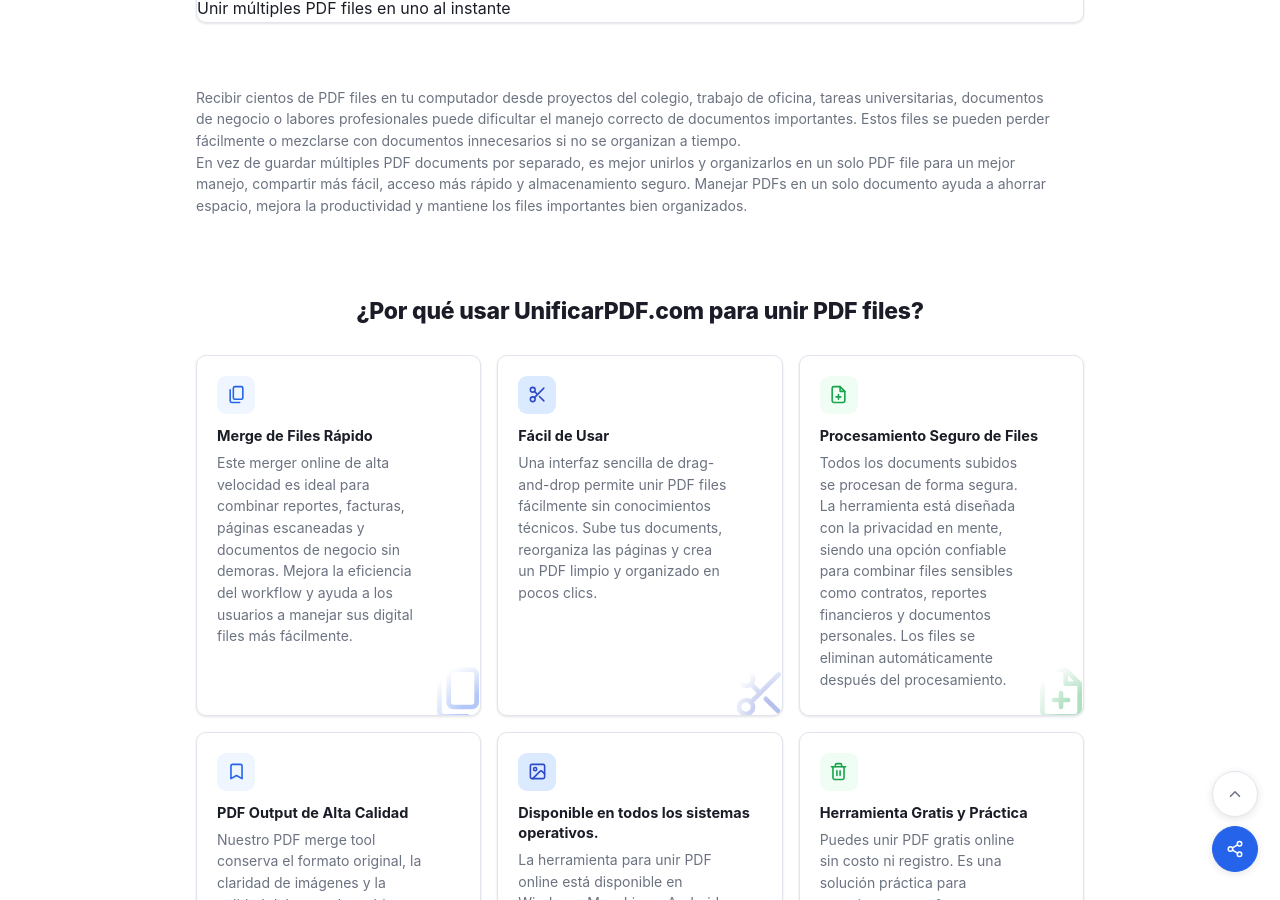
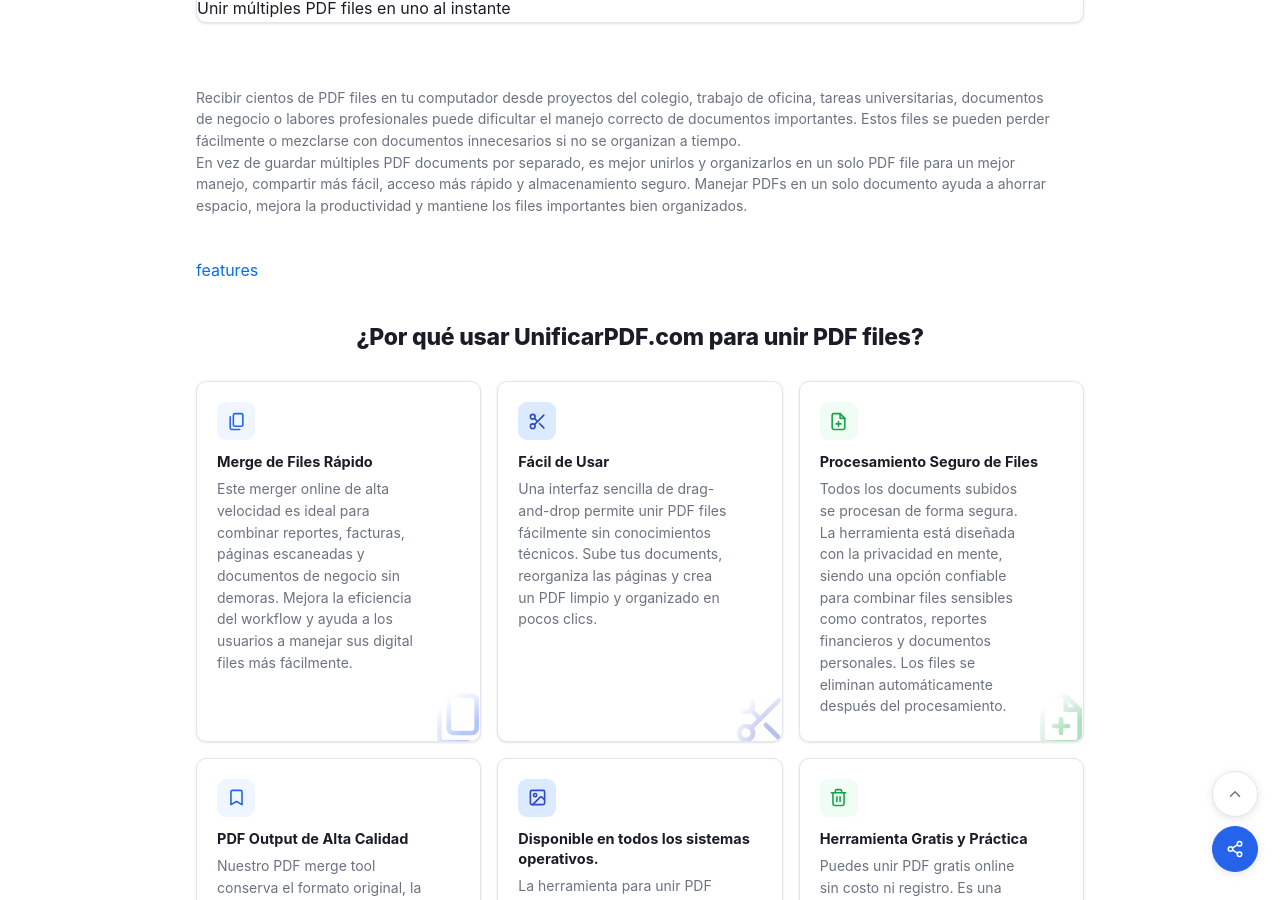
Before and after one commit to rforrupesh/jekyllmultilingual, a Jekyll site: the page built from index.md, in a window 1280 px wide and 900 px high, scrolled down 1268 px. Built offline with Jekyll 4.4.1, drawn with Linux system fonts in a browser that asks for light colours.

Commit message:
Update index.md

```diff
--- a/index.md
+++ b/index.md
@@ -131,7 +131,9 @@
      En vez de guardar múltiples PDF documents por separado, es mejor unirlos y organizarlos en un solo PDF file para un mejor manejo, compartir más fácil, acceso más rápido y almacenamiento seguro. Manejar PDFs en un solo documento ayuda a ahorrar espacio, mejora la productividad y mantiene los files importantes bien organizados.
     </p>
   </section>
-  <section class="isec-block isec-why" aria-labelledby="isec-why-title">
+<div> <a href="#features">features</a></div>
+
+  <section class="isec-block isec-why" aria-labelledby="isec-why-title" id="features">
     <div class="isec-block__head">
       <h2 id="isec-why-title" class="isec-block__title">¿Por qué usar UnificarPDF.com para unir PDF files?</h2>
     </div>
```
